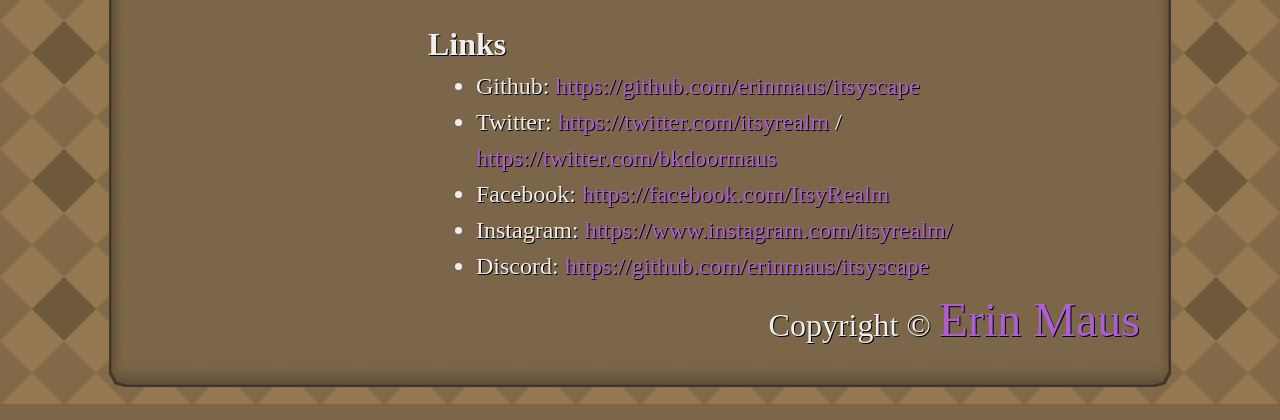
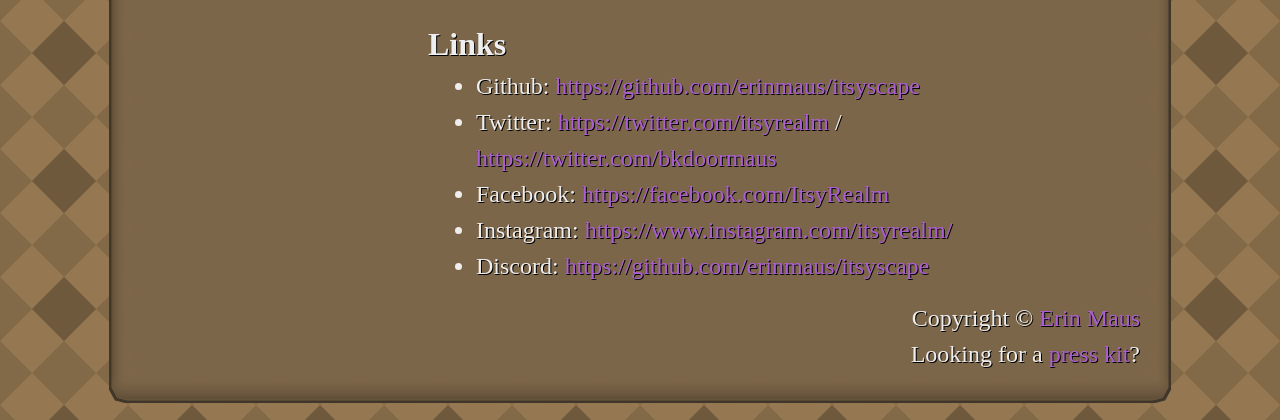
Before and after one commit to erinmaus/itsyrealm-website, a Flask app: page /presskit in a window 1280 px wide. Shown: the part 2443-2863 px from the top of the page. Run offline with Flask 2, Linux system fonts and the light colour scheme; some libraries are stand-ins or nearby versions; some web fonts are replaced.

Commit message:
Tweaks to footer and press kit.

```diff
--- a/itsyrealm/static/style/style.css
+++ b/itsyrealm/static/style/style.css
@@ -140,10 +140,6 @@
 	display: inline;
 }
 
-footer p {
-	text-align: right;
-}
-
 main .gif img {
 	width: 320px;
 	height: 214px;
@@ -224,6 +220,18 @@
 	width: 350px;
 }
 
+footer {
+	margin-top: 1rem;
+}
+
+footer p {
+	text-align: right;
+}
+
+footer a, footer a:hover, footer a:active, footer a:visited, footer p {
+	font-size: 1.5rem;
+}
+
 @media(min-width: 600px) {
 	main {
 		padding:  2rem;
--- a/itsyrealm/templates/home/base.html
+++ b/itsyrealm/templates/home/base.html
@@ -21,6 +21,9 @@
 				<p>
 					Copyright &copy; <a href="mailto:squeak@erinmaus.com">Erin Maus</a>
 				</p>
+				<p>
+					Looking for a <a href="/presskit">press kit</a>?
+				</p>
 			</footer>
 		</main>
 	</body>
--- a/itsyrealm/templates/home/presskit.html
+++ b/itsyrealm/templates/home/presskit.html
@@ -51,9 +51,9 @@
 			<p>Should you fail, the four Old Ones will succeed to tear the very fabric of reality apart...</p>
 			<h2 id="history">History</h2>
 			<p>In late March of 2018, Erin began development of an open-source tycoon-styled game inspired by a mash-up of RuneScape and RollerCoaster Tycoon. Soon, the game morphed into its own thing. In October of 2021, ItsyRealm found its way on Steam and is in Early Access.</p>
-			<h2>Videos</h2>
+			<h2 id="videos">Videos</h2>
 			<iframe width="560" height="315" src="https://www.youtube-nocookie.com/embed/9LagoVXWNS0" title="YouTube video player" frameborder="0" allow="accelerometer; autoplay; clipboard-write; encrypted-media; gyroscope; picture-in-picture" allowfullscreen></iframe>
-			<h2>Screenies</h2>
+			<h2 id="screenies">Screenies</h2>
 			<a href="{{ url_for('static', filename='images/screenshot1.jpg') }}"><img src="{{ url_for('static', filename='images/screenshot1.jpg') }}" alt="screenshot"></a>
 			<a href="{{ url_for('static', filename='images/screenshot2.jpg') }}"><img src="{{ url_for('static', filename='images/screenshot2.jpg') }}" alt="screenshot"></a>
 			<a href="{{ url_for('static', filename='images/screenshot3.jpg') }}"><img src="{{ url_for('static', filename='images/screenshot3.jpg') }}" alt="screenshot"></a>
```
Lines whose indentation alone changed are shown as unchanged.
